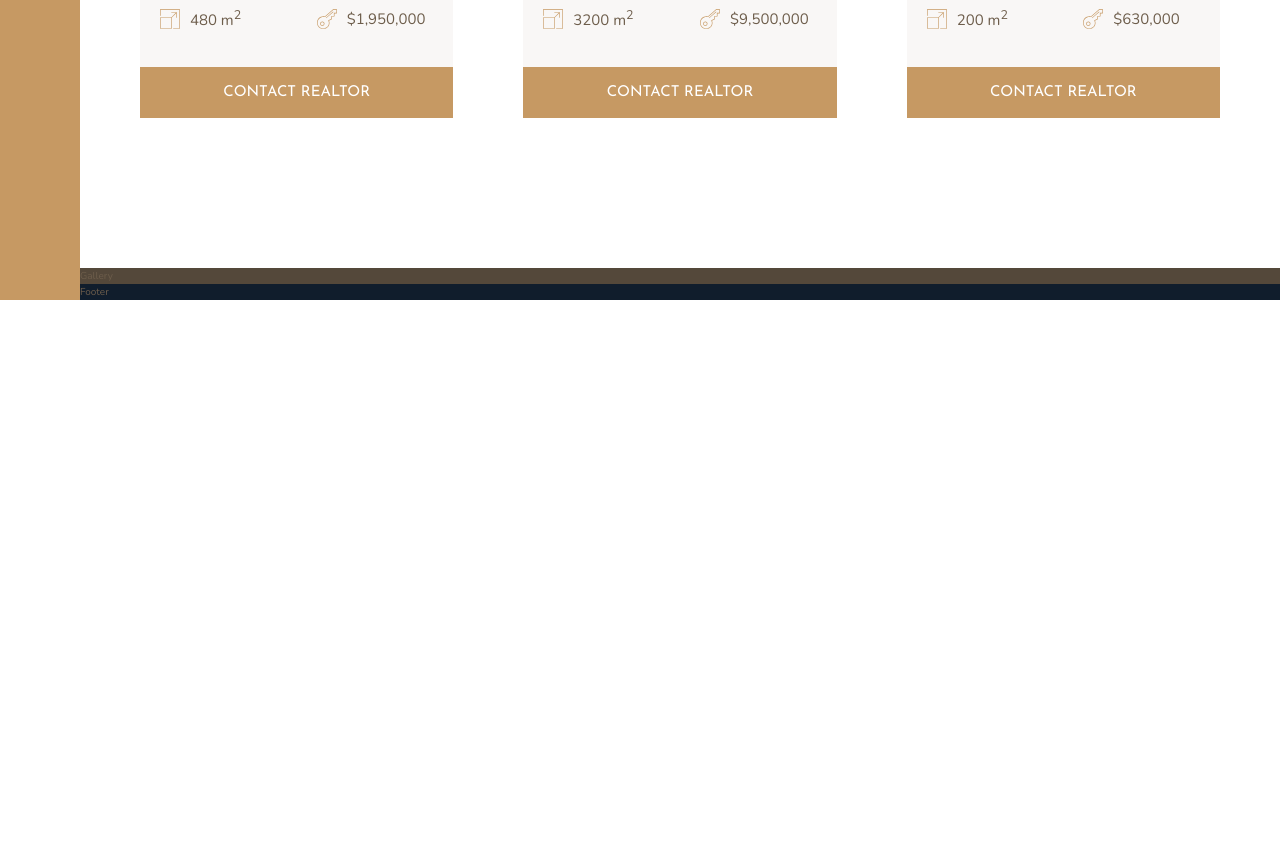
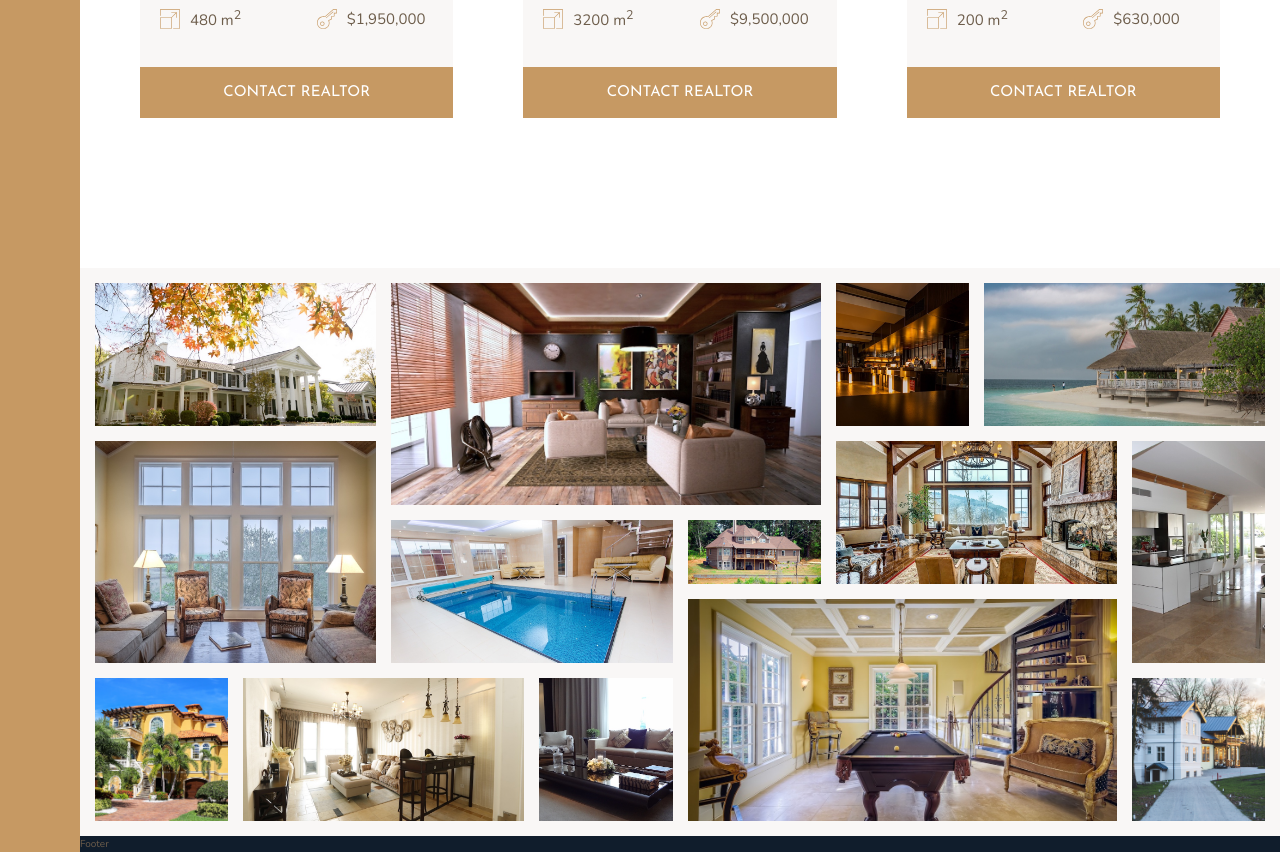
Before and after one commit to olenaborysenko/house-selling-site, a website: page index.html in a window 1280 px wide. Shown: the part 2804-3656 px from the top of the page. Before the commit the page ends 3104 px from the top, so only its background shows below. Drawn offline with nearby package versions, Linux system fonts and the light colour scheme.

Commit message:
Completed the Gallery section

```diff
--- a/index.html
+++ b/index.html
@@ -296,7 +296,48 @@
 	</section>
 
 	<section class="gallery">
-		Gallery
+		<figure class="gallery__item gallery__item--1">
+			<img src="img/gal-1.jpeg" alt="Gallery image 1" class="gallery__img">
+		</figure>
+		<figure class="gallery__item gallery__item--2">
+			<img src="img/gal-2.jpeg" alt="Gallery image 2" class="gallery__img">
+		</figure>
+		<figure class="gallery__item gallery__item--3">
+			<img src="img/gal-3.jpeg" alt="Gallery image 3" class="gallery__img">
+		</figure>
+		<figure class="gallery__item gallery__item--4">
+			<img src="img/gal-4.jpeg" alt="Gallery image 4" class="gallery__img">
+		</figure>
+		<figure class="gallery__item gallery__item--5">
+			<img src="img/gal-5.jpeg" alt="Gallery image 5" class="gallery__img">
+		</figure>
+		<figure class="gallery__item gallery__item--6">
+			<img src="img/gal-6.jpeg" alt="Gallery image 6" class="gallery__img">
+		</figure>
+		<figure class="gallery__item gallery__item--7">
+			<img src="img/gal-7.jpeg" alt="Gallery image 7" class="gallery__img">
+		</figure>
+		<figure class="gallery__item gallery__item--8">
+			<img src="img/gal-8.jpeg" alt="Gallery image 8" class="gallery__img">
+		</figure>
+		<figure class="gallery__item gallery__item--9">
+			<img src="img/gal-9.jpeg" alt="Gallery image 9" class="gallery__img">
+		</figure>
+		<figure class="gallery__item gallery__item--10">
+			<img src="img/gal-10.jpeg" alt="Gallery image 10" class="gallery__img">
+		</figure>
+		<figure class="gallery__item gallery__item--11">
+			<img src="img/gal-11.jpeg" alt="Gallery image 11" class="gallery__img">
+		</figure>
+		<figure class="gallery__item gallery__item--12">
+			<img src="img/gal-12.jpeg" alt="Gallery image 12" class="gallery__img">
+		</figure>
+		<figure class="gallery__item gallery__item--13">
+			<img src="img/gal-13.jpeg" alt="Gallery image 13" class="gallery__img">
+		</figure>
+		<figure class="gallery__item gallery__item--14">
+			<img src="img/gal-14.jpeg" alt="Gallery image 14" class="gallery__img">
+		</figure>
 	</section>
 
 	<footer class="footer">
--- a/sass/_gallery.scss
+++ b/sass/_gallery.scss
@@ -1,4 +1,88 @@
 .gallery {
-    background: $color-grey-dark-1;
-    grid-column: full-start / full-end;
+	background-color: $color-grey-light-1;
+	grid-column: full-start / full-end;
+	display: grid;
+	grid-template-columns: repeat(8, 1fr);
+	grid-template-rows: repeat(7, 5vw);
+	grid-gap: 1.5rem;
+	padding: 1.5rem;
+
+	&__item {
+		&--1 {
+			grid-row: 1 / span 2;
+			grid-column: 1 / span 2;
+		}
+
+		&--2 {
+			grid-row: 1 / span 3;
+			grid-column: 3 / span 3;
+		}
+
+		&--3 {
+			grid-row: 1 / span 2;
+			grid-column: 6 / span 1;
+		}
+
+		&--4 {
+            grid-row: 1 / span 2;
+            grid-column: 7 / span 2;
+		}
+
+		&--5 {
+            grid-row: 3 / span 3;
+            grid-column: 1 / span 2;
+		}
+
+		&--6 {
+            grid-row: 4 / span 2;
+            grid-column: 3 / span 2;
+		}
+
+		&--7 {
+            grid-row: 4 / span 1;
+            grid-column: 5 / span 1;
+		}
+
+		&--8 {
+            grid-row: 3 / span 2;
+            grid-column: 6 / span 2;
+		}
+
+		&--9 {
+            grid-row: 3 / span 3;
+            grid-column: 8 / span 1;
+		}
+
+		&--10 {
+            grid-row: 6 / span 2;
+            grid-column: 1 / span 1;
+		}
+
+		&--11 {
+            grid-row: 6 / span 2;
+            grid-column: 2 / span 2;
+		}
+
+		&--12 {
+            grid-row: 6 / span 2;
+            grid-column: 4 / span 1;
+		}
+
+		&--13 {
+            grid-row: 5 / span 3;
+            grid-column: 5 / span 3;
+		}
+
+		&--14 {
+            grid-row: 6 / span 2;
+            grid-column: 8 / span 1;
+        }
+	}
+
+	&__img {
+		width: 100%;
+		height: 100%;
+		object-fit: cover;
+		display: block;
+	}
 }
```
Also changed, not shown: css/style.css.
